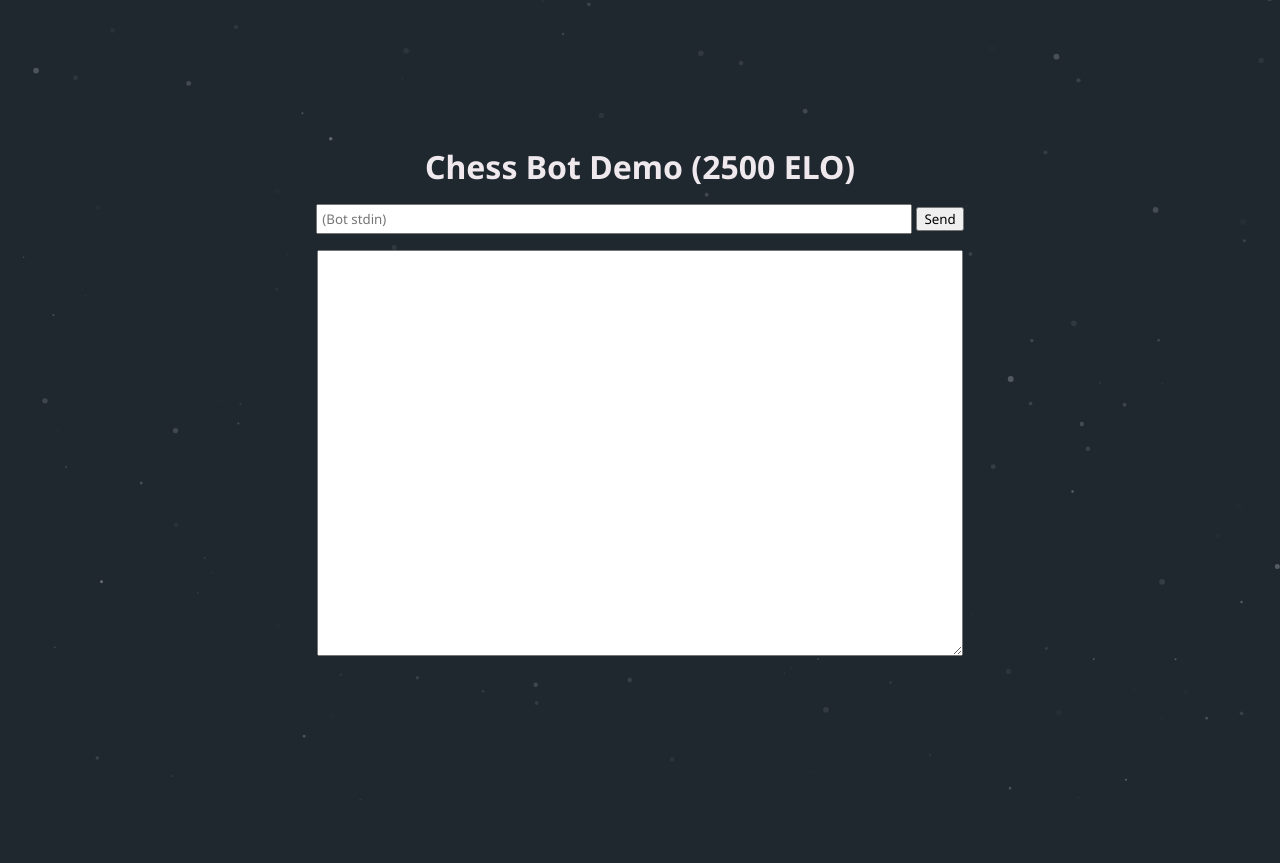
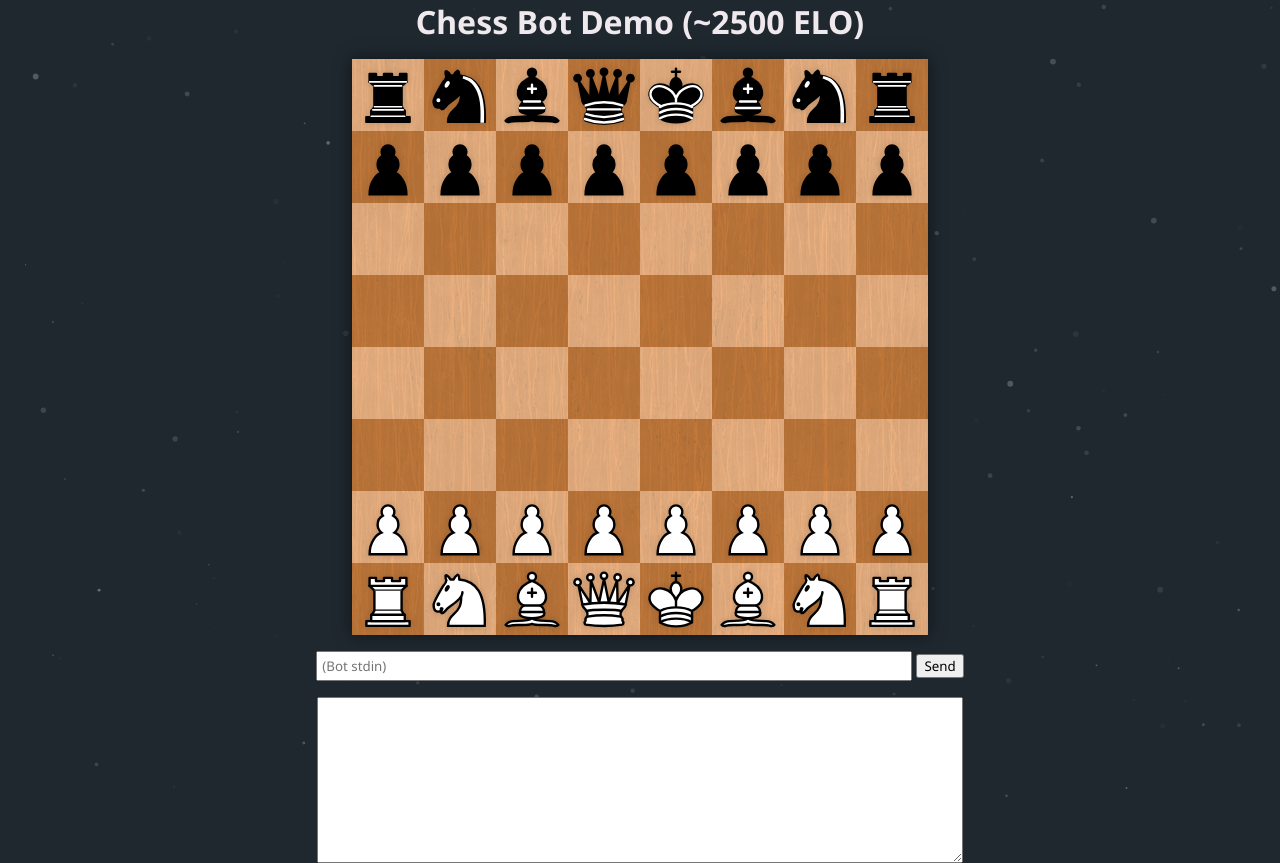
Before and after one commit to Repr-dev/Chess-Bot-WEB, a website: page index.html in a window 1280 px wide. Before the commit the page ends 800 px from the top, so only its background shows below. Drawn offline with nearby package versions, Linux system fonts and the light colour scheme.

Commit message:
Pieces and piece dragging

```diff
--- a/index.html
+++ b/index.html
@@ -16,7 +16,12 @@
     </head>
     <body>
         <div id="content-wrapper">
-            <h1>Chess Bot Demo (2500 ELO)</h1>
+            <h1>Chess Bot Demo (~2500 ELO)</h1>
+
+            <div id="board">
+                <!-- generated in JS -->
+            </div>
+
             <form id="bot-input-form">
                 <input type="text" id="bot-input" style="width: 36.5rem" placeholder="(Bot stdin)" />
                 <button type="submit">Send</button>
@@ -31,6 +36,18 @@
             crossorigin="anonymous"
             referrerpolicy="no-referrer"
         ></script>
+        <script
+            src="https://cdnjs.cloudflare.com/ajax/libs/gsap/3.15.1/gsap.min.js"
+            integrity="sha512-VMHB/Dy1/3d+djJPdMhxbplbZgbfPNHy+yWCxB1MSrwUEcNE+gnviL/DwlGsh9wwobnRTiQc6ChK2ZoJamshXA=="
+            crossorigin="anonymous"
+            referrerpolicy="no-referrer"
+        ></script>
+        <script
+            src="https://cdnjs.cloudflare.com/ajax/libs/gsap/3.15.1/Draggable.min.js"
+            integrity="sha512-NKBTx98DcUYKhGHhXXFKMQvDSMyUzF4rkWbi8IF/clwZnpvMOqyBaSIcyWGdVaRCLfpgaMIeA/zPoja+SYz0Ng=="
+            crossorigin="anonymous"
+            referrerpolicy="no-referrer"
+        ></script>
         <script src="index.js"></script>
     </body>
 </html>
--- a/index.js
+++ b/index.js
@@ -1,5 +1,111 @@
+"use strict";
+
+gsap.registerPlugin(Draggable);
+
+// Particles
 particlesJS.load("particles-js", "assets/particles.json");
 
+// Chessboard initialization
+
+// squares
+let board = document.querySelector("#board");
+let squares = [[], [], [], [], [], [], [], []];
+for (let i = 0; i < 8; i++) {
+    let rank = document.createElement("div");
+    rank.classList.add("rank");
+    rank.id = "rank-" + i;
+
+    for (let j = 0; j < 8; j++) {
+        let square = document.createElement("div");
+        square.classList.add((i + j) % 2 === 0 ? "light-square" : "dark-square");
+        square.id = String.fromCharCode(97 + j) + i.toString();
+        rank.appendChild(square);
+        squares[i].push(square);
+    }
+
+    board.appendChild(rank);
+}
+
+// pieces
+const startingPosition = [
+    ["br", "bn", "bb", "bq", "bk", "bb", "bn", "br"],
+    ["bp", "bp", "bp", "bp", "bp", "bp", "bp", "bp"],
+    [],
+    [],
+    [],
+    [],
+    ["wp", "wp", "wp", "wp", "wp", "wp", "wp", "wp"],
+    ["wr", "wn", "wb", "wq", "wk", "wb", "wn", "wr"]
+];
+let squareContents = [[], [], [], [], [], [], [], []];
+for (let i = 0; i < 8; i++) {
+    if (startingPosition[i].length === 0) continue;
+
+    for (let j = 0; j < 8; j++) {
+        let pieceType = startingPosition[i][j];
+        let piece = document.createElement("img");
+        piece.classList.add("piece");
+        piece.setAttribute("draggable", "false");
+        piece.src = `assets/pieces/${pieceType}.svg`;
+        squares[i][j].appendChild(piece);
+        squareContents[i].push(piece);
+    }
+}
+
+// Dragging pieces
+Draggable.create(".piece", {
+    type: "x,y",
+    zIndexBoost: true,
+    onRelease: function (e) {
+        // Find square being overlapped
+        let touchedSquare = null;
+        for (let i = 0; i < 8; i++) {
+            for (let j = 0; j < 8; j++) {
+                let square = squares[i][j];
+                let rect = square.getBoundingClientRect();
+                let isTouching =
+                    e.clientX >= rect.left &&
+                    e.clientX <= rect.right &&
+                    e.clientY >= rect.top &&
+                    e.clientY <= rect.bottom;
+
+                if (isTouching) {
+                    touchedSquare = square;
+                    break;
+                }
+            }
+
+            if (touchedSquare) break;
+        }
+
+        let allowedToMoveSquare =
+            touchedSquare &&
+            touchedSquare != this.target.parentElement &&
+            touchedSquare.children.length === 0;
+        // Using FLIP to correctly offset piece if moved to a new square
+        if (allowedToMoveSquare) {
+            let oldRect = this.target.getBoundingClientRect();
+
+            touchedSquare.appendChild(this.target);
+            gsap.set(this.target, { x: 0, y: 0 });
+            let newRect = this.target.getBoundingClientRect();
+            gsap.set(this.target, {
+                x: oldRect.left - newRect.left,
+                y: oldRect.top - newRect.top
+            });
+        }
+
+        gsap.to(this.target, {
+            x: 0,
+            y: 0,
+            duration: 0.25,
+            ease: "power2.out",
+            overwrite: "auto"
+        });
+    }
+});
+
+// Networking stuff
 const socketLocation = `ws://${window.location.host}`;
 const socket = new WebSocket(socketLocation);
 
--- a/package.json
+++ b/package.json
@@ -3,7 +3,7 @@
     "version": "1.0.0",
     "type": "module",
     "scripts": {
-        "server": "node server.js"
+        "start": "node server.js"
     },
     "dependencies": {
         "express": "^5.3.0",
--- a/style.css
+++ b/style.css
@@ -1,8 +1,11 @@
+:root {
+    --square-size: 4.5rem;
+}
+
 * {
     margin: 0;
     font-family: "Noto Sans", sans-serif;
 }
-
 body {
     width: 100vw;
     height: 100vh;
@@ -10,8 +13,11 @@ body {
     color: #efe9ee;
     display: grid;
 }
-input {
-    padding: 4px;
+#particles-js {
+    width: 100%;
+    height: 100%;
+    position: fixed;
+    z-index: -1;
 }
 #content-wrapper {
     width: 100%;
@@ -23,15 +29,57 @@ input {
     gap: 1rem;
 }
 
+#board {
+    display: flex;
+    flex-direction: column;
+    position: relative;
+    overflow: hidden;
+    box-shadow: 0 0 15px rgba(0, 0, 0, 0.5);
+}
+#board::after {
+    content: "";
+    position: absolute;
+    inset: 0;
+    background-image: url("assets/Wood058_1K-JPG_Color.jpg");
+    mix-blend-mode: multiply;
+    opacity: 0.35;
+    z-index: 1;
+    pointer-events: none;
+}
+.rank {
+    display: flex;
+    flex-direction: row;
+}
+.light-square,
+.dark-square {
+    width: var(--square-size);
+    height: var(--square-size);
+}
+.light-square {
+    background: #ffce9e;
+}
+.dark-square {
+    background: #d18b47;
+}
+
+.piece {
+    width: var(--square-size);
+    height: var(--square-size);
+    z-index: 2;
+    position: absolute;
+    filter: drop-shadow(0 0 3px rgba(0, 0, 0, 0.15));
+    cursor: grab;
+    user-select: none;
+}
+.piece:active {
+    cursor: grabbing;
+}
+
+input {
+    padding: 4px;
+}
 #bot-output {
     width: 40rem;
-    height: 25rem;
+    height: 10rem;
     overflow: auto;
 }
-
-#particles-js {
-    width: 100%;
-    height: 100%;
-    position: fixed;
-    z-index: -1;
-}
```
Also changed, not shown: server.js (+2 -6 lines), assets/Wood058_1K-JPG_Color.jpg (added), assets/pieces/bb.svg (added), assets/pieces/bk.svg (added), assets/pieces/bn.svg (added), assets/pieces/bp.svg (added), assets/pieces/bq.svg (added), assets/pieces/br.svg (added), assets/pieces/wb.svg (added), assets/pieces/wk.svg (added), assets/pieces/wn.svg (added), assets/pieces/wp.svg (added), assets/pieces/wq.svg (added), assets/pieces/wr.svg (added).
